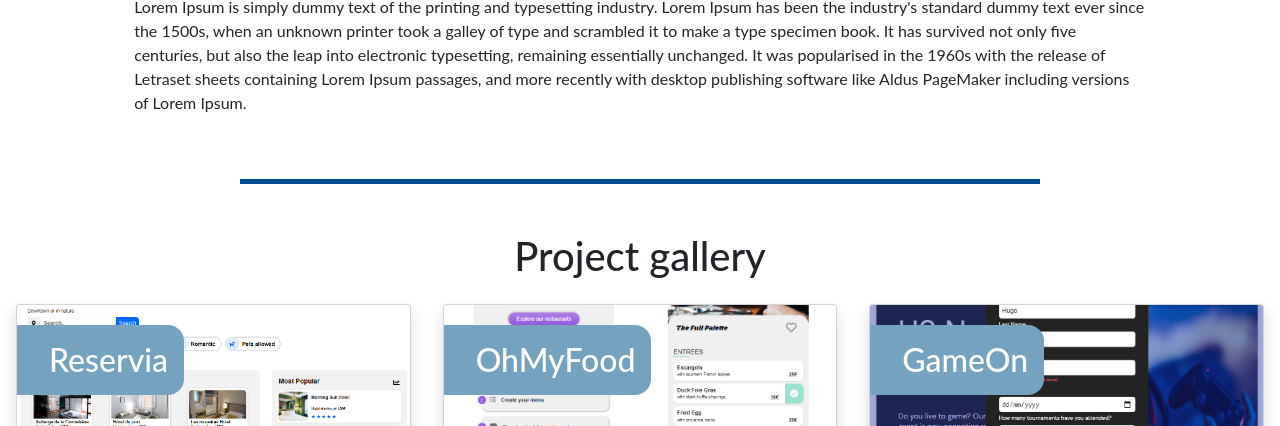
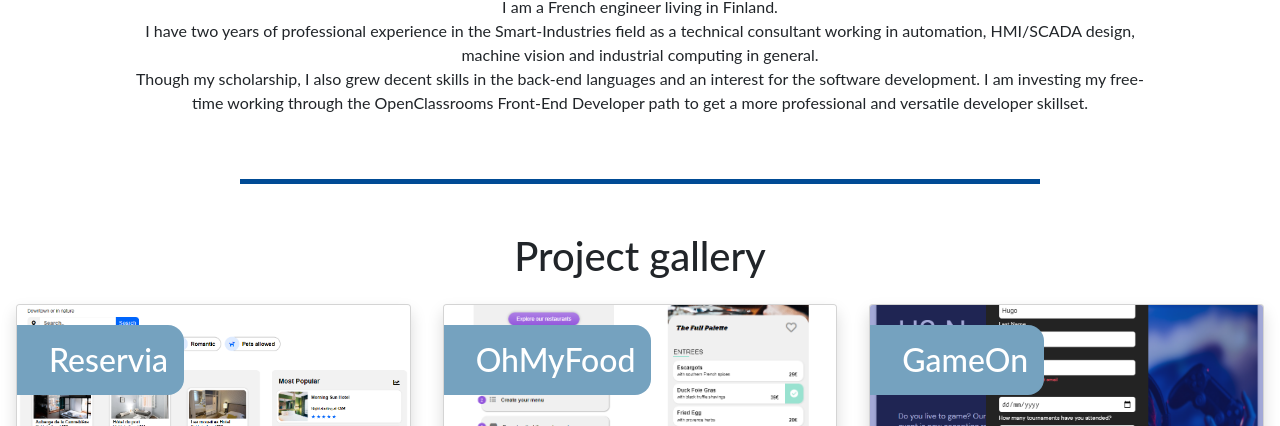
Before and after one commit to Hugolainen/Portfolio, a website: page index.html in a window 1280 px wide. Shown: the part 674-1100 px from the top of the page. Drawn offline with nearby package versions, Linux system fonts and the light colour scheme.

Commit message:
Added the "About me" text

```diff
--- a/index.html
+++ b/index.html
@@ -51,9 +51,11 @@
 
         <!-- About me -->
         <h2 class="text-center"> About me </h2>
-        <div class="row col-10 m-auto">
+        <div class="row col-10 m-auto text-center">
           <p>
-            Lorem Ipsum is simply dummy text of the printing and typesetting industry. Lorem Ipsum has been the industry's standard dummy text ever since the 1500s, when an unknown printer took a galley of type and scrambled it to make a type specimen book. It has survived not only five centuries, but also the leap into electronic typesetting, remaining essentially unchanged. It was popularised in the 1960s with the release of Letraset sheets containing Lorem Ipsum passages, and more recently with desktop publishing software like Aldus PageMaker including versions of Lorem Ipsum.
+            I am a French engineer living in Finland. <br>
+            I have two years of professional experience in the Smart-Industries field as a technical consultant working in automation, HMI/SCADA design, machine vision and industrial computing in general. <br>
+            Though my scholarship, I also grew decent skills in the back-end languages and an interest for the software development. I am investing my free-time working through the OpenClassrooms Front-End Developer path to get a more professional and versatile developer skillset.
           </p>
         </div>
 
```
